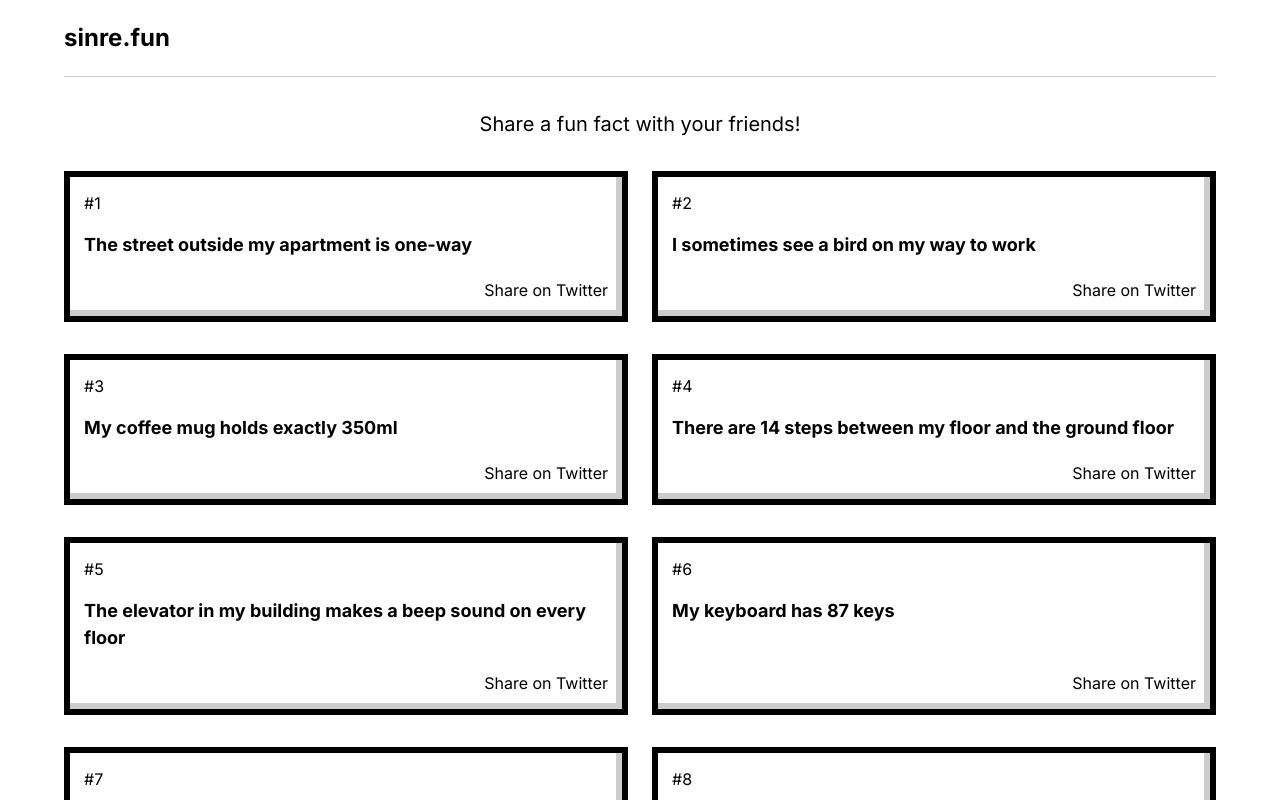
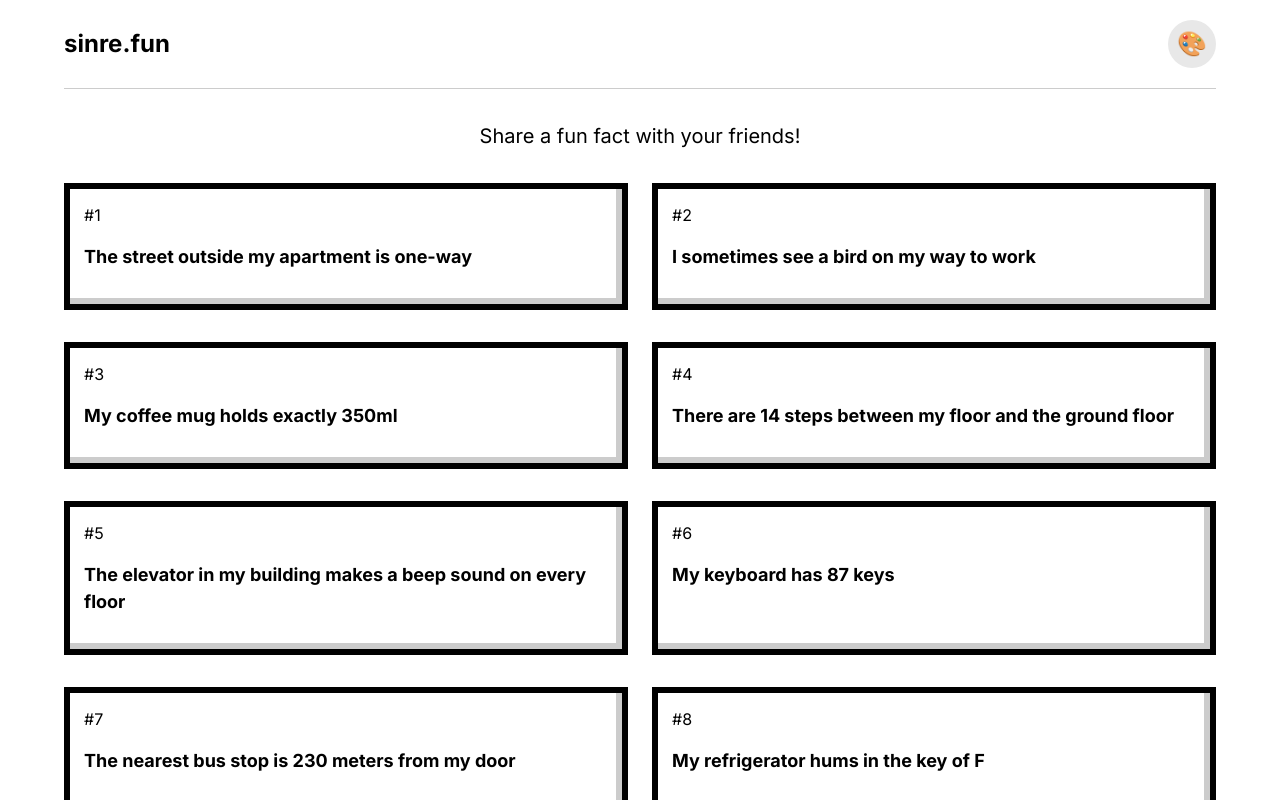
Before and after one commit to boyum/mundane-funfacts, a Next.js app: page / in a window 1280 px wide. Shown: the top 800 px of the page. Built offline with nearby package versions, Linux system fonts and the light colour scheme.

Commit message:
feat: add theme picker

```diff
--- a/app/globals.css
+++ b/app/globals.css
@@ -37,6 +37,62 @@ button {
 	--color-bg-primary-offset: #eee;
 }
 
+.office-beige {
+	--color-text: #333;
+	--color-text-offset: #999;
+	--color-bg-primary: #f5f5dc;
+	--color-bg-secondary: #d4b896;
+	--color-bg-primary-offset: #e0dcc8;
+}
+
+.concrete-gray {
+	--color-text: #1a1a1a;
+	--color-text-offset: #7a7a7a;
+	--color-bg-primary: #e0e0e0;
+	--color-bg-secondary: #808080;
+	--color-bg-primary-offset: #c8c8c8;
+}
+
+.paper-white {
+	--color-text: #000;
+	--color-text-offset: #ccc;
+	--color-bg-primary: #fff;
+	--color-bg-secondary: #e8e8e8;
+	--color-bg-primary-offset: #f5f5f5;
+}
+
+.cardboard-brown {
+	--color-text: #2d1f1a;
+	--color-text-offset: #8b7355;
+	--color-bg-primary: #d4a574;
+	--color-bg-secondary: #8b6f47;
+	--color-bg-primary-offset: #c19763;
+}
+
+.wood-light {
+	--color-text: #2c2416;
+	--color-text-offset: #9a8a6a;
+	--color-bg-primary: #f0e5d1;
+	--color-bg-secondary: #c9a96e;
+	--color-bg-primary-offset: #ddd3bb;
+}
+
+.wall-cream {
+	--color-text: #2b2620;
+	--color-text-offset: #a39a8c;
+	--color-bg-primary: #faf7f0;
+	--color-bg-secondary: #e6d5b8;
+	--color-bg-primary-offset: #ebe6dc;
+}
+
+.office-fluorescent {
+	--color-text: #1a1a1a;
+	--color-text-offset: #8a8a8a;
+	--color-bg-primary: #f8f8f8;
+	--color-bg-secondary: #c8e6c9;
+	--color-bg-primary-offset: #e8e8e8;
+}
+
 html {
 	scroll-behavior: smooth;
 }
--- a/app/page.module.css
+++ b/app/page.module.css
@@ -14,8 +14,6 @@
 	padding-bottom: 0.75rem;
 	margin-left: auto;
 	margin-right: auto;
-	display: flex;
-	flex-direction: column;
 }
 
 @media only screen and (min-width: 900px) {
@@ -193,3 +191,100 @@
 .link {
 	font-weight: 700;
 }
+
+.headerWrapper {
+	display: flex;
+	align-items: center;
+	justify-content: space-between;
+	width: 100%;
+}
+
+.themePickerToggle {
+	width: 3rem;
+	height: 3rem;
+	background-color: var(--color-bg-secondary);
+	display: flex;
+	align-items: center;
+	justify-content: center;
+	border-radius: 50%;
+	font-size: 1.5rem;
+	transition: 0.25s ease;
+}
+
+.themePickerToggle:hover {
+	transform: scale(1.05);
+}
+
+.themePicker {
+	display: block;
+	width: 100%;
+	max-height: 0;
+	overflow: hidden;
+	transition: max-height 0.35s ease;
+	background-color: var(--color-bg-primary-offset);
+}
+
+.themePicker.isOpen {
+	max-height: 300px;
+}
+
+.themePickerTitle {
+	font-weight: 700;
+	text-transform: uppercase;
+	text-align: center;
+	padding-top: 1rem;
+	font-size: 0.875rem;
+}
+
+.themePickerList {
+	display: block;
+	width: 100%;
+	overflow-x: auto;
+	white-space: nowrap;
+	overflow-y: hidden;
+	text-align: center;
+	position: relative;
+	padding: 0.5rem 5vw 1.25rem;
+}
+
+.themeButton {
+	position: relative;
+	min-width: 130px;
+	padding: 0.5rem;
+	background-color: var(--color-bg-primary);
+	border: 2px solid var(--color-text);
+	border-radius: 0.25rem;
+	display: inline-block;
+	margin-right: 0.75rem;
+	text-align: center;
+	cursor: pointer;
+	transition: 0.2s ease;
+}
+
+.themeButton:hover {
+	transform: translateY(-2px);
+}
+
+.themeButtonName {
+	font-size: 0.875rem;
+	color: var(--color-text);
+	display: block;
+}
+
+.themeButtonPalette {
+	display: block;
+	margin-top: 0.25rem;
+}
+
+.palettePreview {
+	display: inline-block;
+	width: 20px;
+	height: 20px;
+	border-radius: 50%;
+	border: 2px solid var(--color-text);
+	background-color: #000;
+}
+
+.palettePreview + .palettePreview {
+	margin-left: -10px;
+}
--- a/app/page.tsx
+++ b/app/page.tsx
@@ -1,3 +1,7 @@
+import {
+	ThemePickerButtonWrapper,
+	ThemePickerDropdownWrapper,
+} from "@/components/ThemePickerWrapper";
 import { loadFunFacts } from "@/lib/funfacts";
 import styles from "./page.module.css";
 
@@ -12,10 +16,14 @@ export default async function Home() {
 			<div className={styles.container}>
 				<header className={styles.header}>
 					<div className={styles.headerContent}>
-						<h1 className={styles.title}>
-							<span>sinre</span>.fun
-						</h1>
+						<div className={styles.headerWrapper}>
+							<h1 className={styles.title}>
+								<span>sinre</span>.fun
+							</h1>
+							<ThemePickerButtonWrapper />
+						</div>
 					</div>
+					<ThemePickerDropdownWrapper />
 				</header>
 
 				<main className={styles.mainContent}>
@@ -26,14 +34,6 @@ export default async function Home() {
 							<div key={fact.index} className={styles.fact}>
 								<h2 className={styles.factTitle}>#{fact.index}</h2>
 								<p className={styles.factInfo}>{fact.text}</p>
-								<a
-									href={`https://twitter.com/share?text=Fun fact: "${fact.text}" From: &url=sinre.fun`}
-									target="_blank"
-									rel="noopener"
-									className={styles.factSourceLink}
-								>
-									Share on Twitter
-								</a>
 							</div>
 						))}
 					</div>
--- /dev/null
+++ b/components/ThemePicker.tsx
@@ -0,0 +1,120 @@
+"use client";
+
+import { useEffect, useState } from "react";
+import styles from "../app/page.module.css";
+
+const themes = [
+	{
+		id: "paper-white",
+		name: "Paper White",
+		colors: ["#000", "#ccc", "#fff", "#e8e8e8"],
+	},
+	{
+		id: "office-beige",
+		name: "Office Beige",
+		colors: ["#333", "#999", "#f5f5dc", "#d4b896"],
+	},
+	{
+		id: "concrete-gray",
+		name: "Concrete Gray",
+		colors: ["#1a1a1a", "#7a7a7a", "#e0e0e0", "#808080"],
+	},
+	{
+		id: "cardboard-brown",
+		name: "Cardboard Brown",
+		colors: ["#2d1f1a", "#8b7355", "#d4a574", "#8b6f47"],
+	},
+	{
+		id: "wood-light",
+		name: "Light Wood",
+		colors: ["#2c2416", "#9a8a6a", "#f0e5d1", "#c9a96e"],
+	},
+	{
+		id: "wall-cream",
+		name: "Cream Wall",
+		colors: ["#2b2620", "#a39a8c", "#faf7f0", "#e6d5b8"],
+	},
+	{
+		id: "office-fluorescent",
+		name: "Fluorescent Office",
+		colors: ["#1a1a1a", "#8a8a8a", "#f8f8f8", "#c8e6c9"],
+	},
+];
+
+export function ThemePickerButton({ onClick }: { onClick: () => void }) {
+	return (
+		<button
+			type="button"
+			className={styles.themePickerToggle}
+			onClick={onClick}
+			aria-label="Toggle theme picker"
+		>
+			🎨
+		</button>
+	);
+}
+
+export function ThemePickerDropdown({
+	isOpen,
+	onSelectTheme,
+}: {
+	isOpen: boolean;
+	onSelectTheme: (themeId: string) => void;
+}) {
+	return (
+		<div className={`${styles.themePicker} ${isOpen ? styles.isOpen : ""}`}>
+			<h2 className={styles.themePickerTitle}>Choose a color theme</h2>
+			<div className={styles.themePickerList}>
+				{themes.map((theme) => (
+					<button
+						key={theme.id}
+						type="button"
+						className={styles.themeButton}
+						onClick={() => onSelectTheme(theme.id)}
+						aria-label={`Select ${theme.name} theme`}
+					>
+						<span className={styles.themeButtonName}>{theme.name}</span>
+						<span className={styles.themeButtonPalette}>
+							{theme.colors.map((color, index) => (
+								<span
+									key={index}
+									className={styles.palettePreview}
+									style={{ backgroundColor: color }}
+								/>
+							))}
+						</span>
+					</button>
+				))}
+			</div>
+		</div>
+	);
+}
+
+export default function ThemePicker() {
+	const [isOpen, setIsOpen] = useState(false);
+	const [currentTheme, setCurrentTheme] = useState("paper-white");
+
+	useEffect(() => {
+		// Load theme from localStorage
+		const savedTheme = localStorage.getItem("theme") || "paper-white";
+		setCurrentTheme(savedTheme);
+		document.body.className = savedTheme;
+	}, []);
+
+	const togglePicker = () => {
+		setIsOpen(!isOpen);
+	};
+
+	const selectTheme = (themeId: string) => {
+		setCurrentTheme(themeId);
+		document.body.className = themeId;
+		localStorage.setItem("theme", themeId);
+	};
+
+	return (
+		<>
+			<ThemePickerButton onClick={togglePicker} />
+			<ThemePickerDropdown isOpen={isOpen} onSelectTheme={selectTheme} />
+		</>
+	);
+}
--- /dev/null
+++ b/components/ThemePickerWrapper.tsx
@@ -0,0 +1,65 @@
+"use client";
+
+import { useEffect, useState } from "react";
+import {
+	ThemePickerButton,
+	ThemePickerDropdown,
+} from "@/components/ThemePicker";
+
+export function ThemePickerButtonWrapper() {
+	const [isOpen, setIsOpen] = useState(false);
+
+	useEffect(() => {
+		const handleToggle = (e: CustomEvent) => {
+			setIsOpen(e.detail);
+		};
+		window.addEventListener(
+			"theme-picker-toggle" as any,
+			handleToggle as EventListener,
+		);
+		return () =>
+			window.removeEventListener(
+				"theme-picker-toggle" as any,
+				handleToggle as EventListener,
+			);
+	}, []);
+
+	const togglePicker = () => {
+		const newState = !isOpen;
+		setIsOpen(newState);
+		window.dispatchEvent(
+			new CustomEvent("theme-picker-toggle", { detail: newState }),
+		);
+	};
+
+	return <ThemePickerButton onClick={togglePicker} />;
+}
+
+export function ThemePickerDropdownWrapper() {
+	const [isOpen, setIsOpen] = useState(false);
+
+	useEffect(() => {
+		const savedTheme = localStorage.getItem("theme") || "paper-white";
+		document.body.className = savedTheme;
+
+		const handleToggle = (e: CustomEvent) => {
+			setIsOpen(e.detail);
+		};
+		window.addEventListener(
+			"theme-picker-toggle" as any,
+			handleToggle as EventListener,
+		);
+		return () =>
+			window.removeEventListener(
+				"theme-picker-toggle" as any,
+				handleToggle as EventListener,
+			);
+	}, []);
+
+	const selectTheme = (themeId: string) => {
+		document.body.className = themeId;
+		localStorage.setItem("theme", themeId);
+	};
+
+	return <ThemePickerDropdown isOpen={isOpen} onSelectTheme={selectTheme} />;
+}
```
